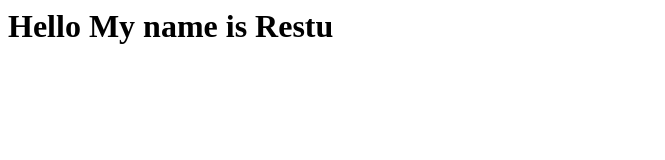
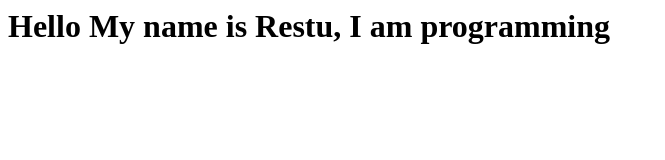
Before and after one commit to griyadrs/Tugas-praktek_vercel, a plain HTML site: page index.html in a window 1280 px wide. Shown: the whole page, without its empty margins (0-665 px from the left). Drawn offline with Linux system fonts and the light colour scheme.

Commit message:
3. Add : what i do

```diff
--- a/index.html
+++ b/index.html
@@ -1 +1 @@
-<h1>Hello My name is Restu</h1>
+<h1>Hello My name is Restu, I am programming</h1>
```
